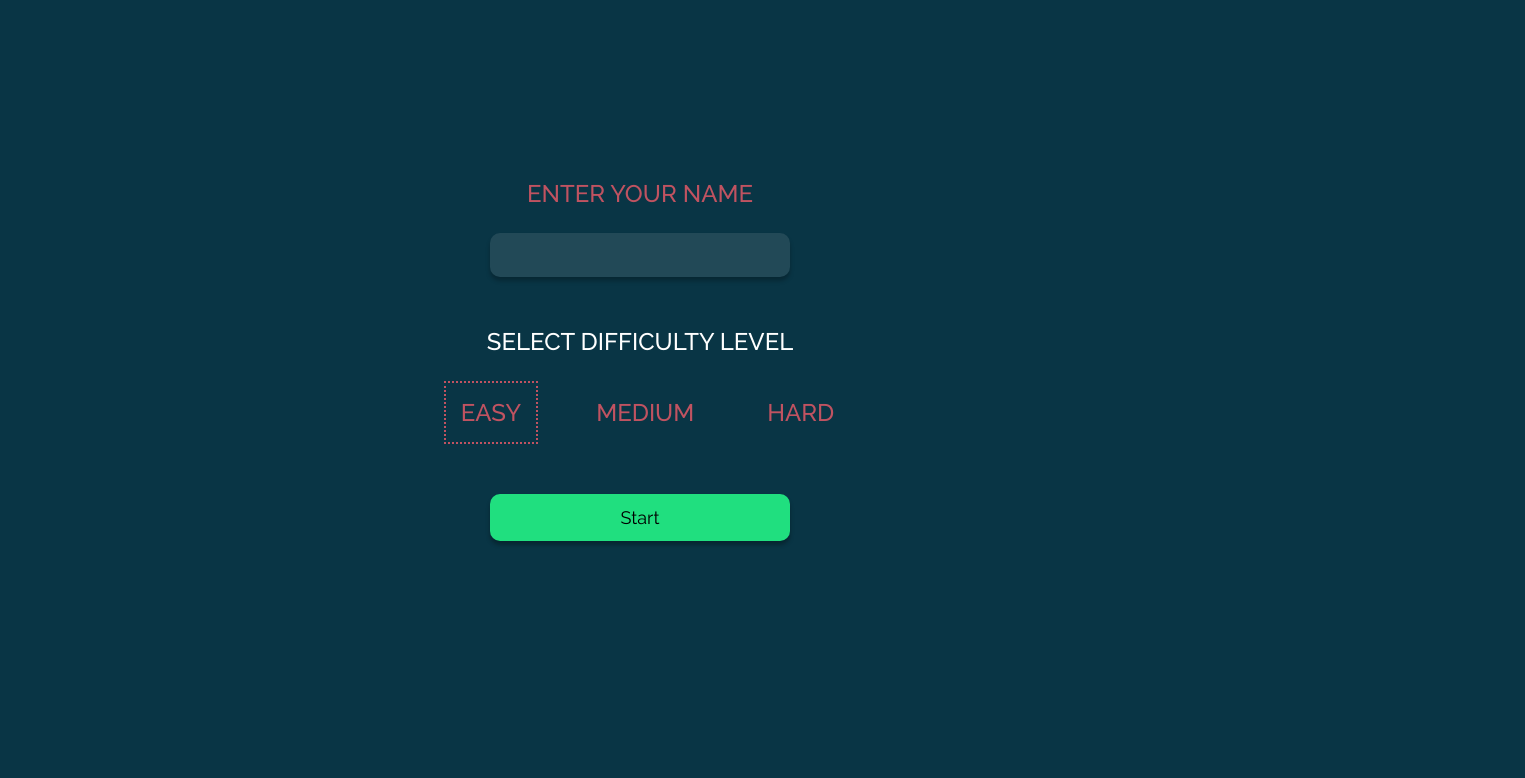
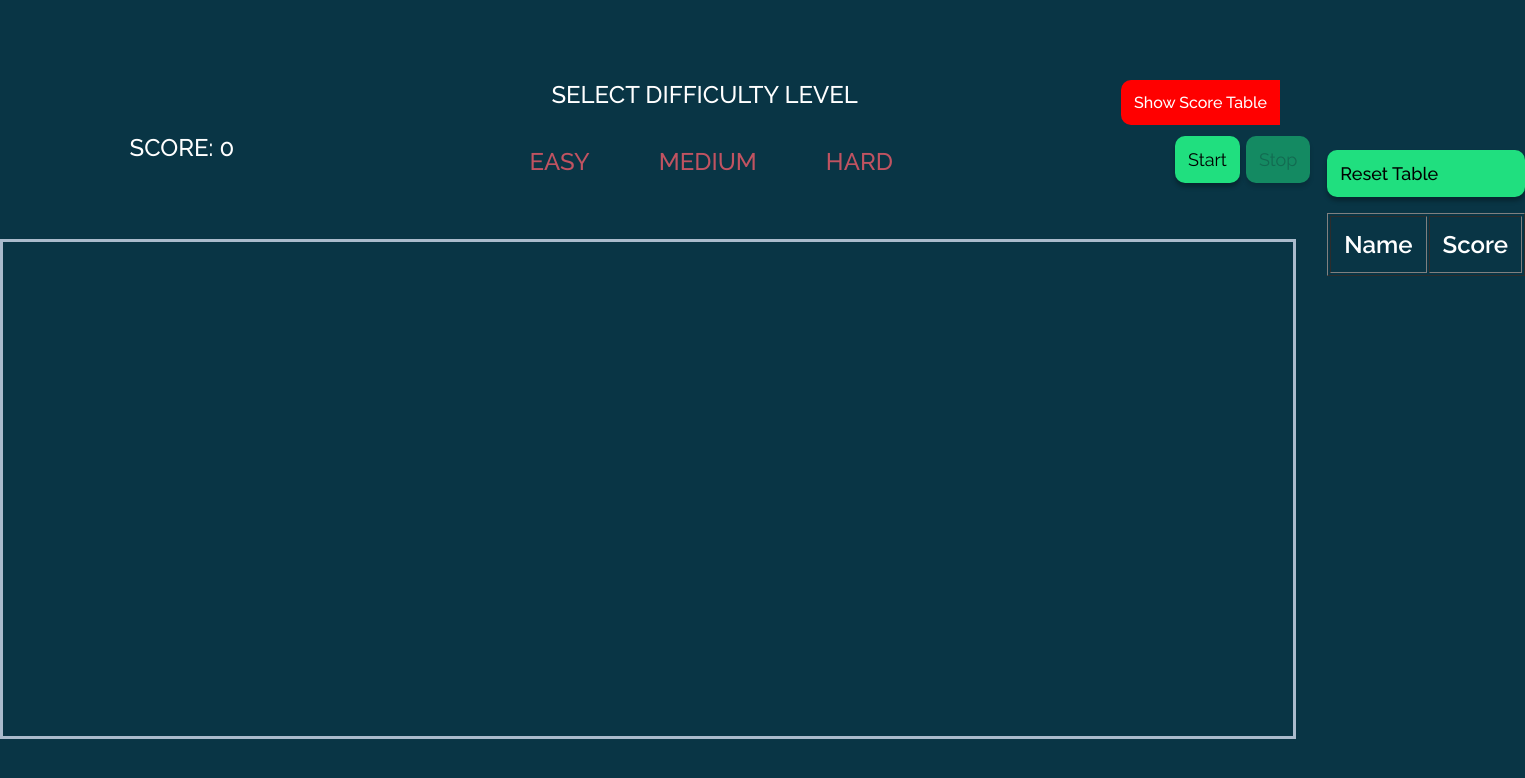
Before and after one commit to HajarAbdullayeva/Bubble-Game, a plain HTML site: page index.html in a window 1280 px wide. Shown: the whole page, 1525 px wide, since content can reach past the window. Drawn offline with Linux system fonts and the light colour scheme.

Commit message:
fix: table appearance

```diff
--- a/app.js
+++ b/app.js
@@ -19,6 +19,8 @@ const hard = document.querySelector("#hard");
 const easyLabel = document.querySelector("#easy-label");
 const mediumLabel = document.querySelector("#medium-label");
 const hardLabel = document.querySelector("#hard-label");
+const showTable = document.querySelector(".show-table");
+const tableContainer = document.querySelector(".table-container");
 const table = document.querySelector("table");
 
 let count = 0;
@@ -115,7 +117,7 @@ const startGame = (e) => {
   username = nameInput.value;
 
   signup.style.display = "none";
-  container.style.display = "flex";
+  container.style.display = "block";
 
   //! When game is started disable start button
   startBtn.disabled = true;
@@ -219,6 +221,11 @@ const stopGame = () => {
   createTable();
 };
 
+//! Show Table
+showTable.addEventListener("click", () => {
+  tableContainer.classList.toggle("active-table");
+});
+
 createTable();
 signupForm.addEventListener("submit", (e) => startGame(e));
 startBtn.addEventListener("click", () => continueGame());
--- a/index.html
+++ b/index.html
@@ -15,7 +15,7 @@
   </head>
 
   <body>
-    <div class="signup">
+    <div class="signup" style="display: none">
       <form id="signup-form">
         <label for="name">Enter your name</label>
         <br />
@@ -48,17 +48,13 @@
     </div>
 
     <div class="container">
-      <div class="board"></div>
+      <div class="game-container">
+        <p>Score: <span class="score">0</span></p>
 
-      <div class="game-container">
-        <div>
-          <button class="btn start-btn">Start</button>
-          <button class="btn stop-btn">Stop</button>
-        </div>
+        <form>
+          <p>Select difficulty level</p>
 
-        <div class="level-section">
-          <p>Select difficulty level</p>
-          <form class="levels">
+          <div class="levels">
             <input type="radio" id="easy" name="level" value="easy" checked />
             <label id="easy-label" class="label" for="easy">Easy</label><br />
             <input type="radio" id="medium" name="level" value="medium" />
@@ -66,11 +62,18 @@
             ><br />
             <input type="radio" id="hard" name="level" value="hard" />
             <label id="hard-label" class="label" for="hard">Hard</label><br />
-          </form>
+          </div>
+        </form>
+
+        <div>
+          <button class="btn start-btn">Start</button>
+          <button class="btn stop-btn">Stop</button>
         </div>
 
-        <div>
-          <p>Score: <span class="score">0</span></p>
+        <div class="show-table">Show Score Table</div>
+
+        <div class="table-container">
+          <div class="btn">Reset Table</div>
 
           <table border="1">
             <thead>
@@ -83,6 +86,8 @@
           </table>
         </div>
       </div>
+
+      <div class="board"></div>
     </div>
 
     <script src="./app.js"></script>
--- a/style.css
+++ b/style.css
@@ -2,6 +2,11 @@
   margin: 0;
   padding: 0;
   box-sizing: border-box;
+}
+
+:root {
+  --padding: 13px;
+  --borderRadius: 10px;
 }
 
 body {
@@ -26,13 +31,13 @@ label {
 }
 
 input[type="text"] {
-  padding: 13px;
+  padding: var(--padding);
   width: 300px;
   border: none;
   background: #224957;
   color: #fff;
   box-shadow: 0px 4px 4px 0px #00000040;
-  border-radius: 10px;
+  border-radius: var(--borderRadius);
   outline: none;
   position: relative;
   font-size: 16px;
@@ -42,8 +47,8 @@ input[type="text"] {
 .btn {
   background: #20df7f;
   box-shadow: 0px 4px 4px rgba(0, 0, 0, 0.3);
-  border-radius: 10px;
-  padding: 13px;
+  border-radius: var(--borderRadius);
+  padding: var(--padding);
   border: none;
   font-size: 18px;
   cursor: pointer;
@@ -60,7 +65,7 @@ button:hover {
   transform: scale(1.1);
 }
 
-.signup p {
+p {
   text-transform: uppercase;
   margin-bottom: 25px;
 }
@@ -77,43 +82,86 @@ input[type="radio"] {
 }
 
 .levels label {
-  padding: 15px;
+  padding: var(--padding);
   cursor: pointer;
 }
 
 .active-btn {
   border: 2px dotted rgb(192, 83, 97);
+  border-radius: var(--borderRadius);
 }
 
 input[type="radio"]:hover + label {
   border: 2px dotted rgb(192, 83, 97);
+  border-radius: var(--borderRadius);
 }
 
 .container {
-  display: none;
+  /* display: none  ; */
   width: 1440px;
-  margin: 0 auto;
-  align-items: center;
-  justify-content: space-around;
+  margin: 5rem auto;
 }
 
-.board {
-  width: 700px;
-  height: 500px;
-  border: 3px solid #aabbcc;
-  position: relative;
+th,
+td {
+  padding: var(--padding);
 }
 
 .game-container {
-  padding: 20px;
+  display: flex;
+  align-items: center;
+  justify-content: space-around;
+  margin-top: 5rem;
 }
 
-.game-container > div:first-child {
+.game-container form {
   text-align: center;
 }
 
 .btn:disabled {
   opacity: 0.5;
+}
+
+.show-table {
+  position: fixed;
+  right: 0;
+  top: 80px;
+  padding: var(--padding);
+  font-size: 16px;
+  border-top-left-radius: var(--borderRadius);
+  border-bottom-left-radius: var(--borderRadius);
+  background-color: red;
+  transition: all 0.5s;
+  cursor: pointer;
+}
+
+.show-table:hover {
+  background-color: rgb(194, 6, 6);
+  transform: scale(1.1);
+}
+
+.table-container {
+  position: absolute;
+  right: -245px;
+  top: 150px;
+  transition: all 0.5s;
+}
+
+.active-table {
+  transform: translate(-245px);
+}
+
+.table-container .btn{
+  color: #000;
+  margin-bottom: 1rem;
+}
+
+.board {
+  width: 90%;
+  /* width: 700px; */
+  height: 500px;
+  border: 3px solid #aabbcc;
+  position: relative;
 }
 
 .active {
@@ -146,8 +194,3 @@ input[type="radio"]:hover + label {
     transform: translatey(0px);
   }
 }
-
-th,
-td {
-  padding: 10px;
-}
```
